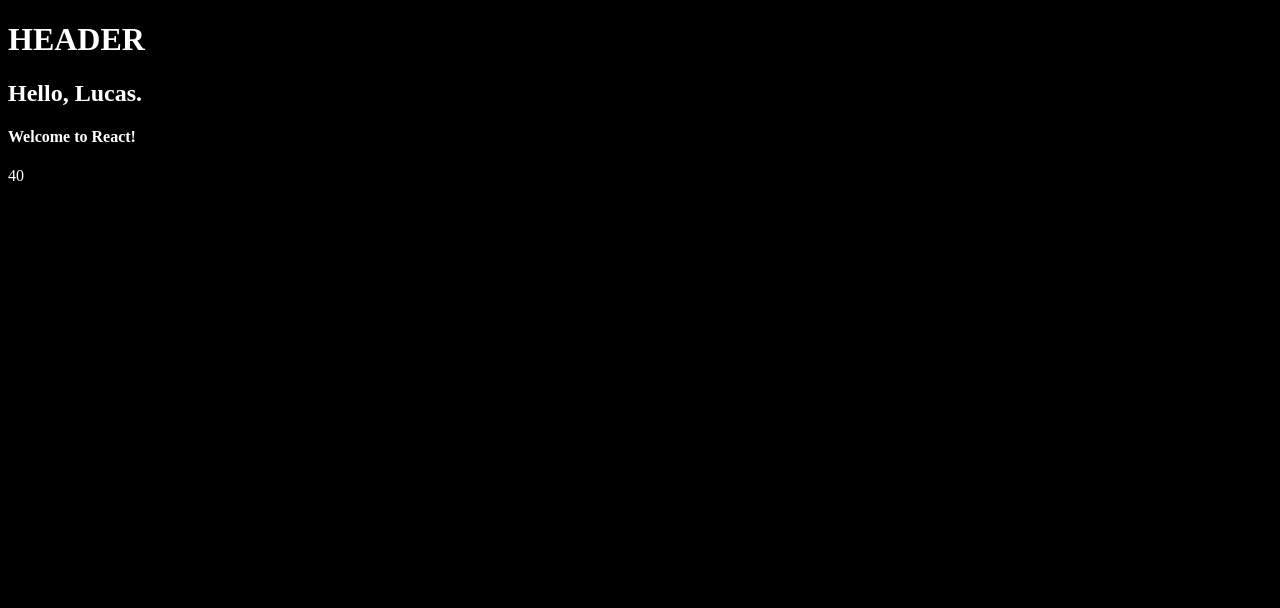
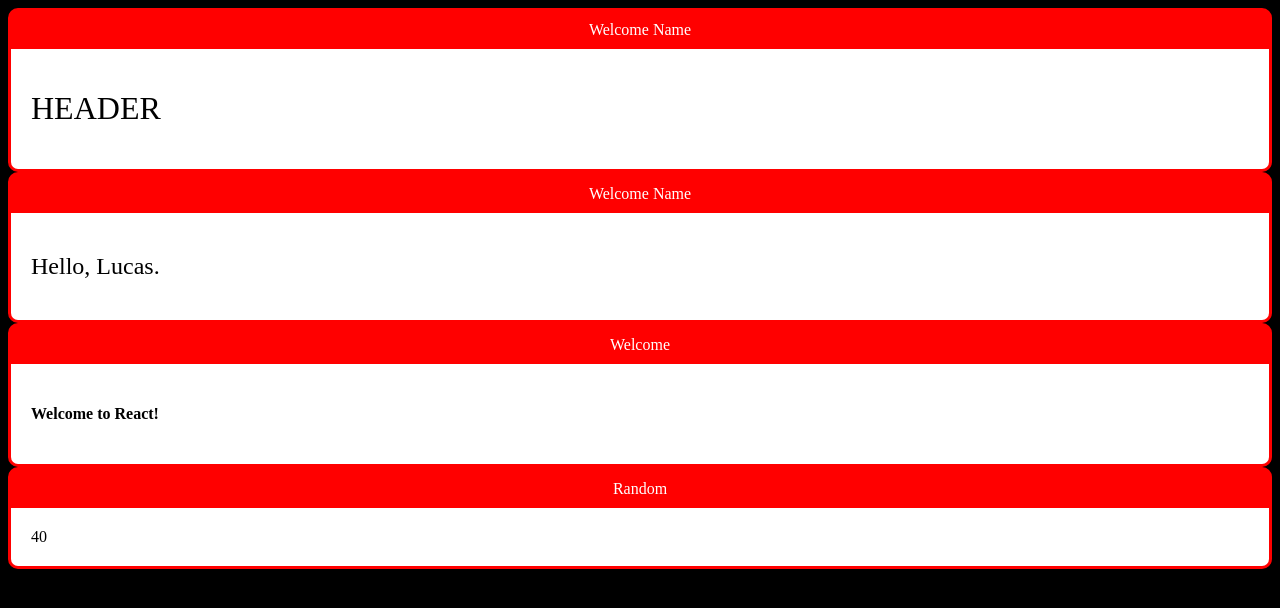
Before and after one commit to lucasfalm/react-training, a React (Create React App) app in the folder react-trainning/: page / in a window 1280 px wide. Shown: the top 608 px of the page. Built offline with nearby package versions, Linux system fonts and the light colour scheme.

Commit message:
create card layout, and wrap all children elements to the component

```diff
--- a/react-trainning/src/App.jsx
+++ b/react-trainning/src/App.jsx
@@ -3,13 +3,25 @@ import Header from './components/basics/Header'
 import Subheader from  './components/basics/Subheader'
 import Welcome from './components/basics/Welcome'
 import Random from './components/basics/Random'
+import Card from './components/layout/Card'
 
 // simpliest way to write an arrow function
 export default _ => // _ with 1 ignored param, could be (), or (props)
         <div id="App">
-            <Header />
-            <Subheader name="Lucas" />
-            <Welcome />
-            <Random max = { 20 }  min = { 50 }></Random>
+            <Card title="Welcome Name">
+                <Header />
+            </Card>
+
+            <Card title="Welcome Name">
+                <Subheader name="Lucas" />
+            </Card>
+
+            <Card title="Welcome">
+                <Welcome />
+            </Card>
+
+            <Card title="Random">
+                <Random max = { 20 }  min = { 50 } />
+            </Card>
         </div>
 // no returns because the arrow implicitly returns the last evaluetade value
--- /dev/null
+++ b/react-trainning/src/components/layout/Card.css
@@ -0,0 +1,18 @@
+.Card {
+    background-color: red;
+    border: 3px solid red;
+    border-radius: 10px;
+    overflow: hidden;
+}
+
+.Card .Title {
+    padding: 10px 0px;
+    display: flex;
+    justify-content: center;
+}
+
+.Card .Content {
+    padding: 20px;
+    color: black;
+    background-color: white;
+}
--- /dev/null
+++ b/react-trainning/src/components/layout/Card.jsx
@@ -0,0 +1,13 @@
+import React from 'react'
+import './Card.css'
+
+export default (props) => {
+    return (
+    <>
+        <div className="Card">
+            <div className="Title"> { props.title } </div>
+            <div className="Content"> { props.children } </div>
+        </div>
+    </>
+    )
+}
--- a/react-trainning/src/index.css
+++ b/react-trainning/src/index.css
@@ -1,5 +1,9 @@
 body {
     background-color: black;
     color: white;
-    font-weight: 100;
+    font-family: Oswald;
 }
+
+h1, h2, h3, h4 {
+    font-weight: 300;
+}
```
